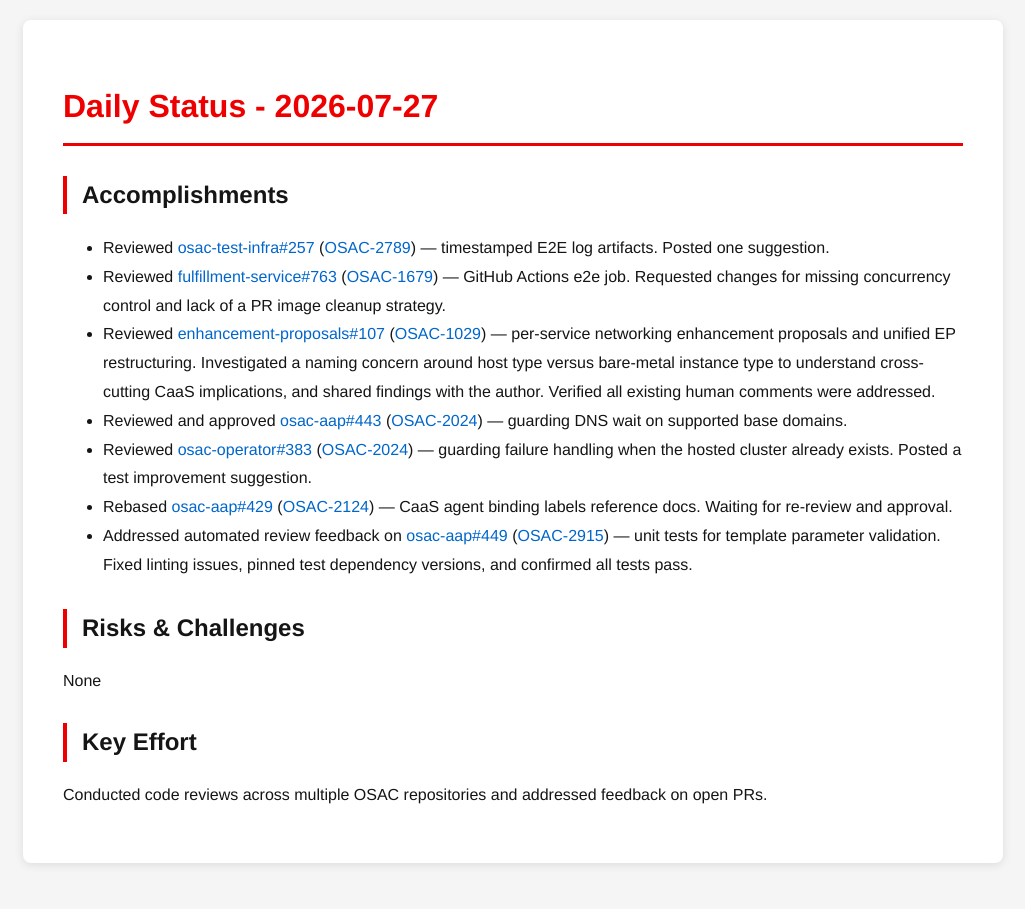
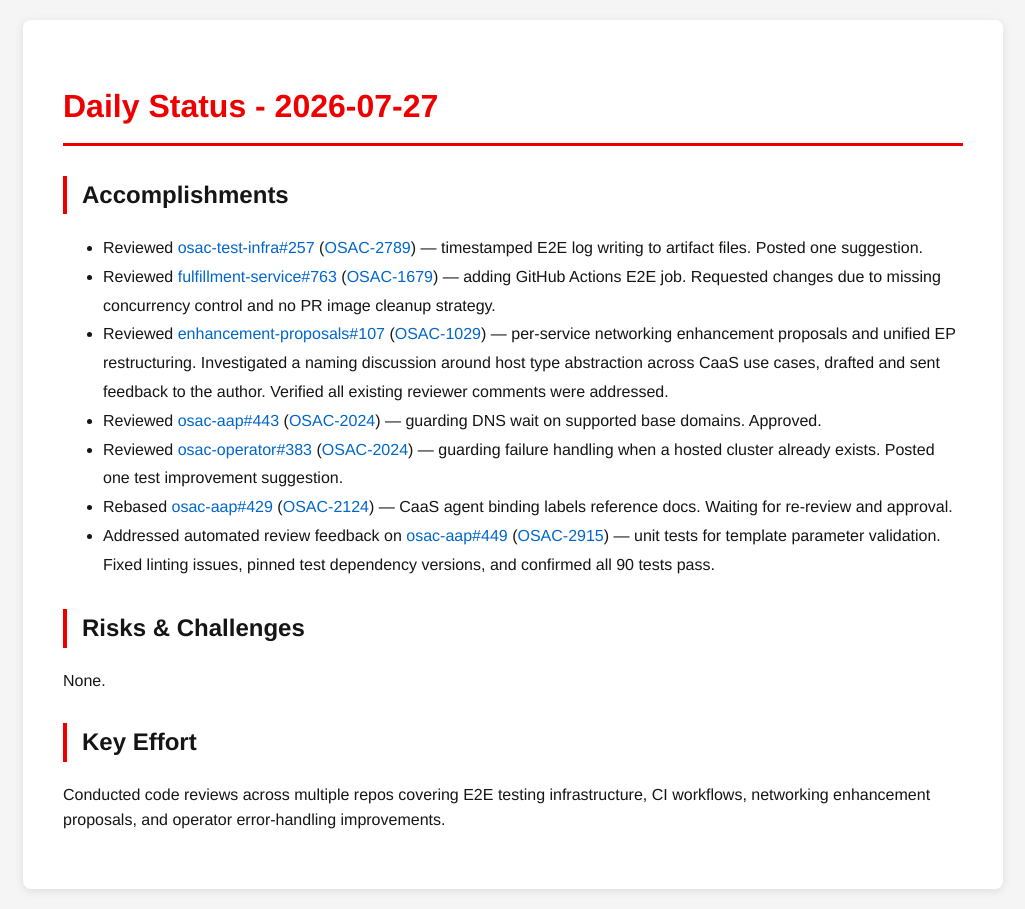
Before and after one commit to tzvatot/daily-status, a Jekyll site: the page built from 2026-07-27.md, in a window 1280 px wide. Shown: the whole page, without its empty margins (127-1152 px from the left). Built offline with Jekyll 4.4.1, drawn with Linux system fonts in a browser that asks for light colours.

Commit message:
Daily status update - 2026-07-27

```diff
--- a/2026-07-27.md
+++ b/2026-07-27.md
@@ -7,16 +7,16 @@
 # Daily Status - 2026-07-27
 
 ## Accomplishments
-- Reviewed [osac-test-infra#257](https://github.com/osac-project/osac-test-infra/pull/257) ([OSAC-2789](https://redhat.atlassian.net/browse/OSAC-2789)) — timestamped E2E log artifacts. Posted one suggestion.
-- Reviewed [fulfillment-service#763](https://github.com/osac-project/fulfillment-service/pull/763) ([OSAC-1679](https://redhat.atlassian.net/browse/OSAC-1679)) — GitHub Actions e2e job. Requested changes for missing concurrency control and lack of a PR image cleanup strategy.
-- Reviewed [enhancement-proposals#107](https://github.com/osac-project/enhancement-proposals/pull/107) ([OSAC-1029](https://redhat.atlassian.net/browse/OSAC-1029)) — per-service networking enhancement proposals and unified EP restructuring. Investigated a naming concern around host type versus bare-metal instance type to understand cross-cutting CaaS implications, and shared findings with the author. Verified all existing human comments were addressed.
-- Reviewed and approved [osac-aap#443](https://github.com/osac-project/osac-aap/pull/443) ([OSAC-2024](https://redhat.atlassian.net/browse/OSAC-2024)) — guarding DNS wait on supported base domains.
-- Reviewed [osac-operator#383](https://github.com/osac-project/osac-operator/pull/383) ([OSAC-2024](https://redhat.atlassian.net/browse/OSAC-2024)) — guarding failure handling when the hosted cluster already exists. Posted a test improvement suggestion.
+- Reviewed [osac-test-infra#257](https://github.com/osac-project/osac-test-infra/pull/257) ([OSAC-2789](https://redhat.atlassian.net/browse/OSAC-2789)) — timestamped E2E log writing to artifact files. Posted one suggestion.
+- Reviewed [fulfillment-service#763](https://github.com/osac-project/fulfillment-service/pull/763) ([OSAC-1679](https://redhat.atlassian.net/browse/OSAC-1679)) — adding GitHub Actions E2E job. Requested changes due to missing concurrency control and no PR image cleanup strategy.
+- Reviewed [enhancement-proposals#107](https://github.com/osac-project/enhancement-proposals/pull/107) ([OSAC-1029](https://redhat.atlassian.net/browse/OSAC-1029)) — per-service networking enhancement proposals and unified EP restructuring. Investigated a naming discussion around host type abstraction across CaaS use cases, drafted and sent feedback to the author. Verified all existing reviewer comments were addressed.
+- Reviewed [osac-aap#443](https://github.com/osac-project/osac-aap/pull/443) ([OSAC-2024](https://redhat.atlassian.net/browse/OSAC-2024)) — guarding DNS wait on supported base domains. Approved.
+- Reviewed [osac-operator#383](https://github.com/osac-project/osac-operator/pull/383) ([OSAC-2024](https://redhat.atlassian.net/browse/OSAC-2024)) — guarding failure handling when a hosted cluster already exists. Posted one test improvement suggestion.
 - Rebased [osac-aap#429](https://github.com/osac-project/osac-aap/pull/429) ([OSAC-2124](https://redhat.atlassian.net/browse/OSAC-2124)) — CaaS agent binding labels reference docs. Waiting for re-review and approval.
-- Addressed automated review feedback on [osac-aap#449](https://github.com/osac-project/osac-aap/pull/449) ([OSAC-2915](https://redhat.atlassian.net/browse/OSAC-2915)) — unit tests for template parameter validation. Fixed linting issues, pinned test dependency versions, and confirmed all tests pass.
+- Addressed automated review feedback on [osac-aap#449](https://github.com/osac-project/osac-aap/pull/449) ([OSAC-2915](https://redhat.atlassian.net/browse/OSAC-2915)) — unit tests for template parameter validation. Fixed linting issues, pinned test dependency versions, and confirmed all 90 tests pass.
 
 ## Risks & Challenges
-None
+None.
 
 ## Key Effort
-Conducted code reviews across multiple OSAC repositories and addressed feedback on open PRs.
+Conducted code reviews across multiple repos covering E2E testing infrastructure, CI workflows, networking enhancement proposals, and operator error-handling improvements.
```
